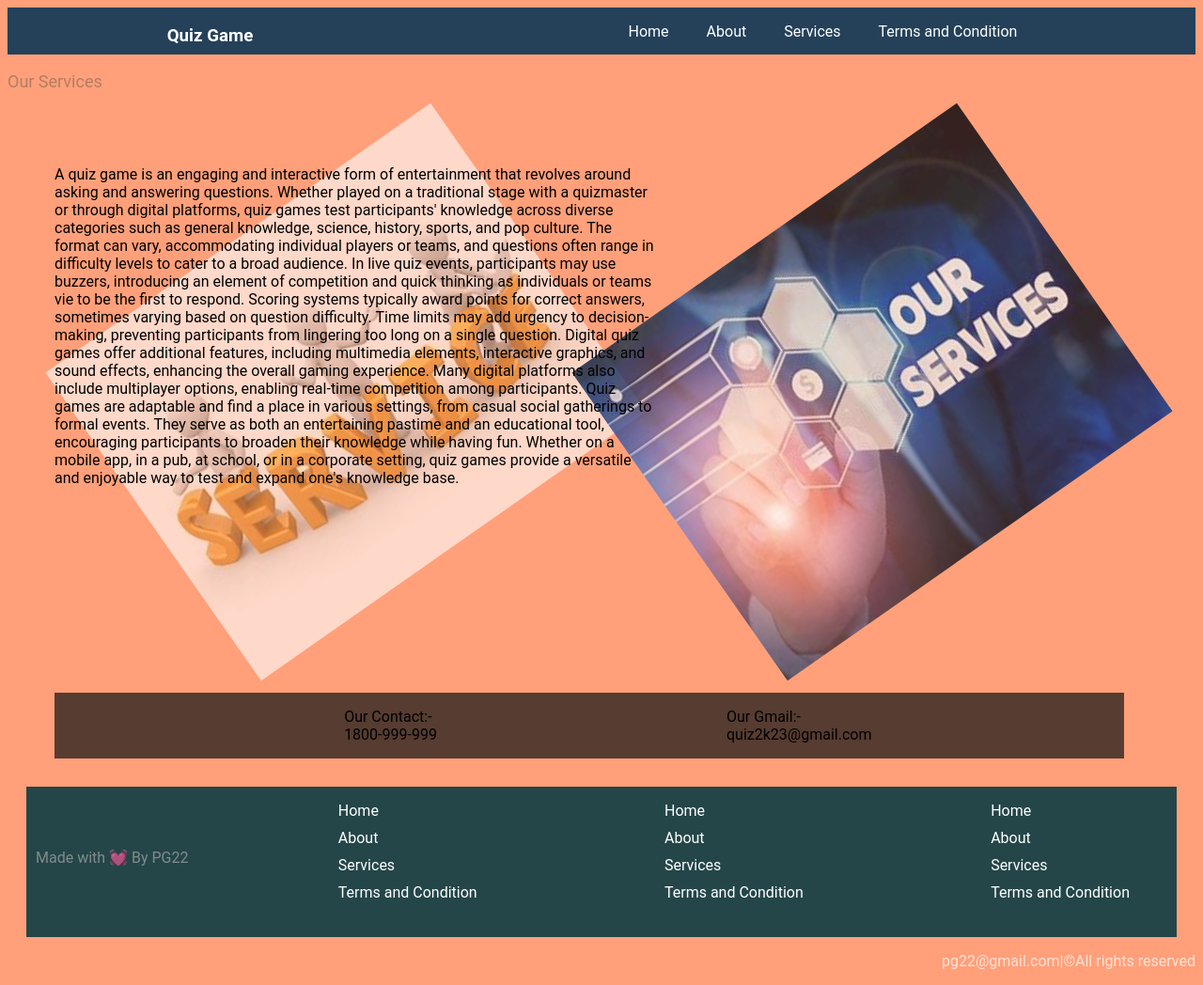
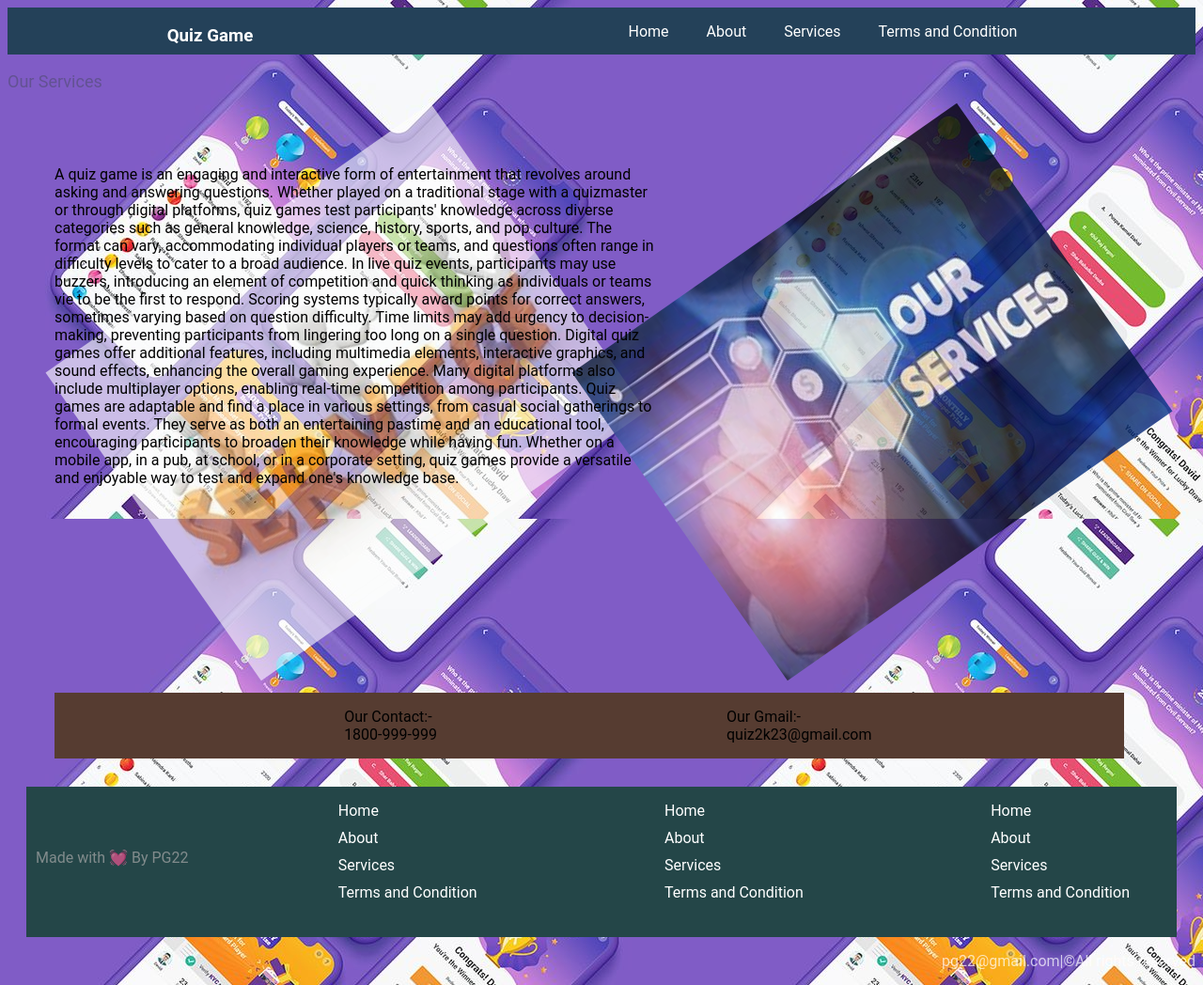
Before and after one commit to Tanuj1228/final-SCM, a plain HTML site: page Services.html in a window 1280 px wide. Shown: the whole page at 94% size. Drawn offline with Linux system fonts and the light colour scheme.

Commit message:
change made in services code

```diff
--- a/Services.html
+++ b/Services.html
@@ -11,6 +11,7 @@
     <style>
         body{
             font-family: 'Roboto',sans-serif;
+            background-image: url(bgchng.jpeg);
         }
         section.header{
             background-color: rgb(36, 65, 89);
@@ -129,7 +130,7 @@
         }
     </style>
 </head>
-<body bgcolor="lightsalmon">
+<body >
     <header>
         <section class="header">
             <div class="Title">
```
